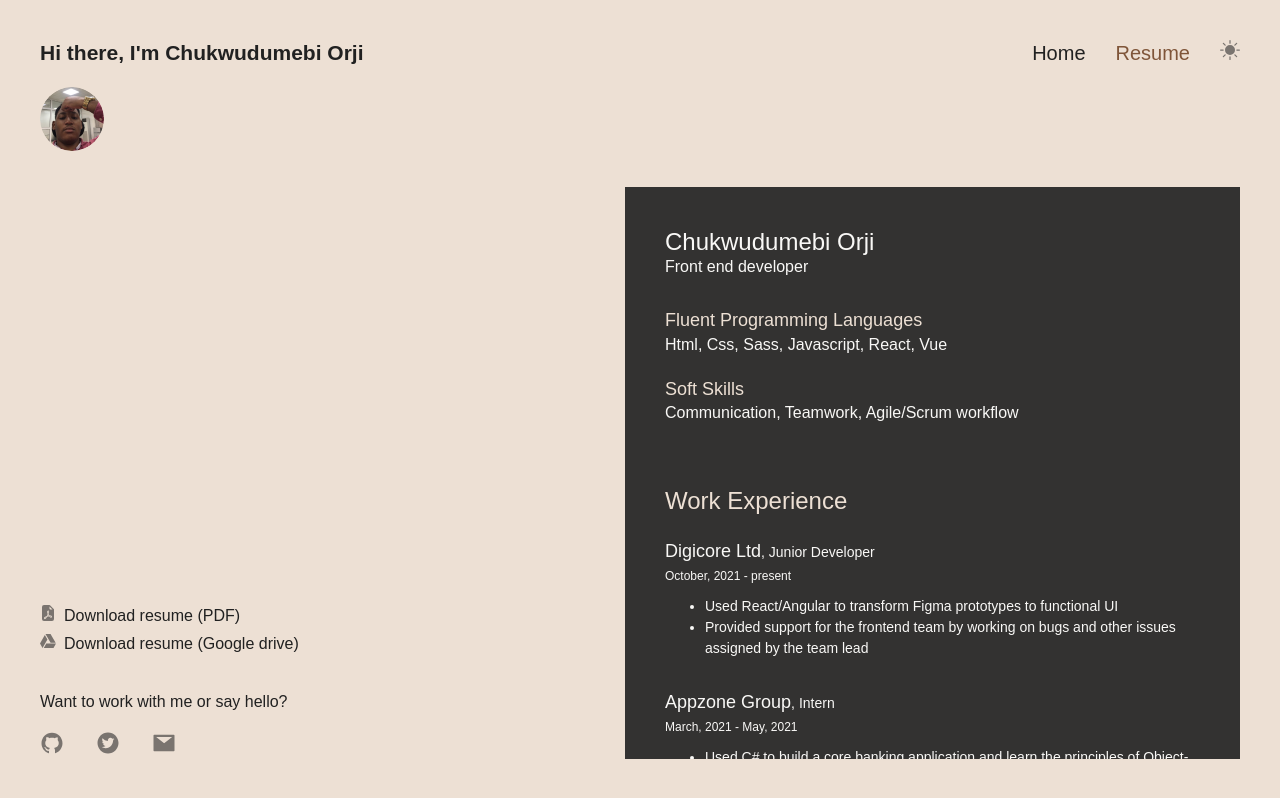
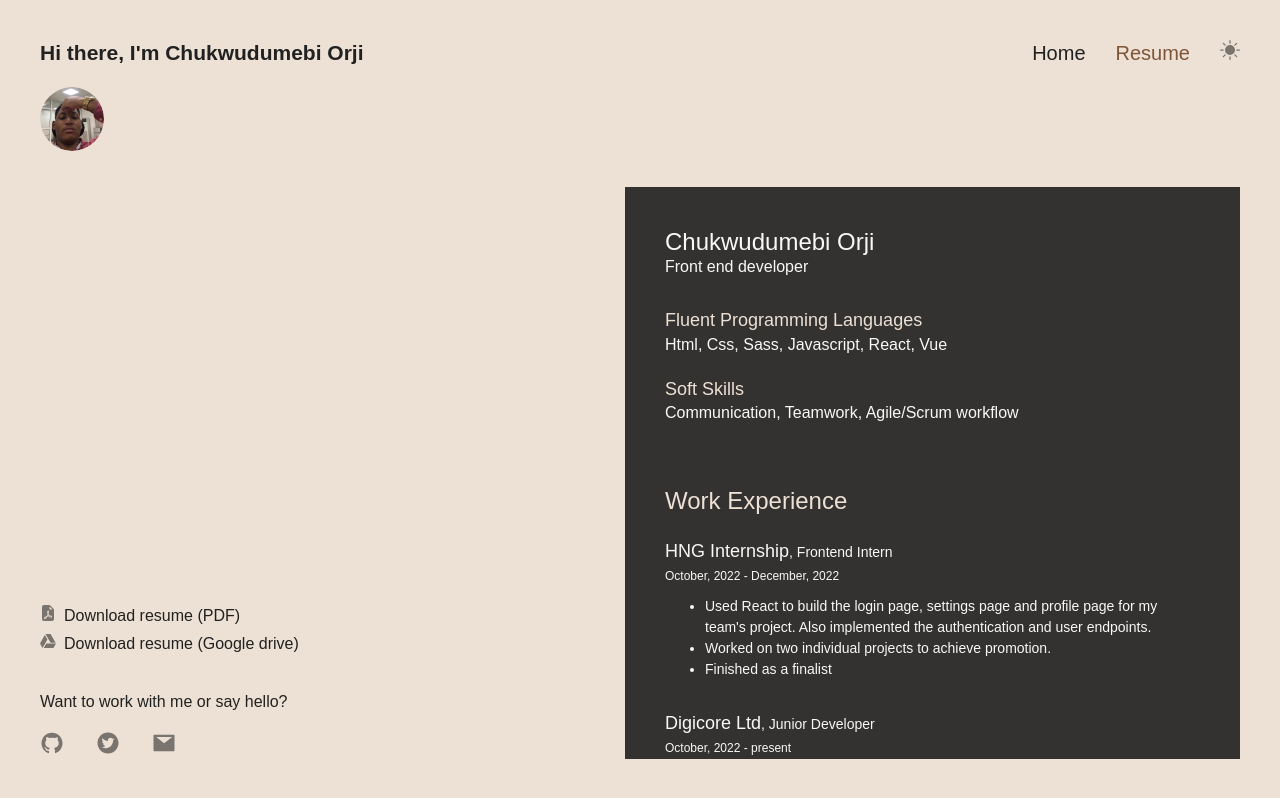
Before and after one commit to ChukwudumebiOrji/portfolio, a React (Create React App) app: page /resume in a window 1280 px wide. Built offline with nearby package versions, Linux system fonts and the light colour scheme; a web font is replaced by a local one.

Commit message:
resume animation

```diff
--- a/src/components/ProjectTile/index.tsx
+++ b/src/components/ProjectTile/index.tsx
@@ -5,7 +5,7 @@ import { getLanguagesStr } from "../../utils/func"
 import { motion } from "framer-motion"
 
 const cardHover: any = {
-  backgroundColor: "#1E1E1E",
+  backgroundColor: "#101010",
   transition: { duration: 0.2 },
 }
 
--- a/src/data/workexperience.ts
+++ b/src/data/workexperience.ts
@@ -7,9 +7,19 @@ export interface IWorkExp {
 
 const workExperience: IWorkExp[] = [
   {
+    company: "HNG Internship",
+    role: "Frontend Intern",
+    duration: "October, 2022 - December, 2022",
+    tasks: [
+      "Used React to build the login page, settings page and profile page for my team's project. Also implemented the authentication and user endpoints.",
+      "Worked on two individual projects to achieve promotion.",
+      "Finished as a finalist",
+    ],
+  },
+  {
     company: "Digicore Ltd",
     role: "Junior Developer",
-    duration: "October, 2021 - present",
+    duration: "October, 2022 - present",
     tasks: [
       "Used React/Angular to transform Figma prototypes to functional UI",
       "Provided support for the frontend team by working on bugs and other issues assigned by the team lead",
@@ -18,7 +28,7 @@ const workExperience: IWorkExp[] = [
   {
     company: "Appzone Group",
     role: "Intern",
-    duration: "March, 2021 - May, 2021",
+    duration: "March, 2022 - May, 2022",
     tasks: [
       "Used C# to build a core banking application and learn the principles of Object-Oriented Programming",
       "Took meeting notes and compiled paperwork to support the team whenever necessary",
--- a/src/index.css
+++ b/src/index.css
@@ -559,12 +559,15 @@ button {
 .project-detail .links {
   margin-top: 2.5em;
 }
+.project-detail #project-link:hover svg {
+  animation: slide-tr 0.2s cubic-bezier(0.25, 0.46, 0.45, 0.94) both;
+}
 
 .project-card {
   color: var(--color-card-text);
   background-color: var(--color-card-background);
   width: 325px;
-  max-height: 163px;
+  max-height: 180px;
   padding: 1.25em;
   cursor: pointer;
 }
@@ -581,7 +584,7 @@ button {
   .project-card {
     padding: 1.75em;
     width: 420px;
-    max-height: 210px;
+    max-height: 240px;
   }
 }
 @media screen and (min-width: 1024px) {
--- a/src/pages/Home.tsx
+++ b/src/pages/Home.tsx
@@ -55,12 +55,12 @@ const Home = () => {
         <AnimatePresence>{showCurtain && <Curtain />}</AnimatePresence>
         {!showCurtain && (
           <>
+            <Header route={route} />
             <motion.div
               variants={homeVariants}
               initial="topInitial"
               animate="top"
             >
-              <Header route={route} />
               <div className="about">
                 <p className="desc">
                   I have been a frontend developer since October, 2021. I create
--- a/src/pages/ProjectDetail.tsx
+++ b/src/pages/ProjectDetail.tsx
@@ -43,7 +43,12 @@ const ProjectDetail = () => {
                 <BsArrowLeft />
                 back
               </a>
-              <a href={project?.liveLink} target="_blank" rel="noreferrer">
+              <a
+                href={project?.liveLink}
+                target="_blank"
+                rel="noreferrer"
+                id="project-link"
+              >
                 View Project <BsArrowUpRight />
               </a>
             </div>
--- a/src/pages/Resume.tsx
+++ b/src/pages/Resume.tsx
@@ -1,3 +1,4 @@
+import { motion } from "framer-motion"
 import React from "react"
 import { BsFillFileEarmarkPdfFill } from "react-icons/bs"
 import { FaGoogleDrive } from "react-icons/fa"
@@ -7,6 +8,29 @@ import Header from "../components/Header"
 import Links from "../components/Links"
 const resumePdf = require("../assets/Resume.pdf")
 
+const resumeVariants = {
+  leftInitial: { x: "-50vw", opacity: 0 },
+  left: {
+    x: 0,
+    opacity: 1,
+    transition: {
+      duration: 1.5,
+      type: "spring",
+      bounce: 0.4,
+    },
+  },
+  rightInitial: { x: "50vw", opacity: 0 },
+  right: {
+    x: 0,
+    opacity: 1,
+    transition: {
+      duration: 1.5,
+      type: "spring",
+      bounce: 0.4,
+    },
+  },
+}
+
 const Resume = () => {
   const route = useLoaderData()
 
@@ -14,7 +38,11 @@ const Resume = () => {
     <div className="resume-container">
       <Header route={route} />
       <div className="resume">
-        <div>
+        <motion.div
+          variants={resumeVariants}
+          initial="leftInitial"
+          animate="left"
+        >
           <ul className="download-links">
             <li>
               <a href={resumePdf} download={"Chukwudumebi-Orji-Resume"}>
@@ -34,8 +62,14 @@ const Resume = () => {
             </li>
           </ul>
           <Links />
-        </div>
-        <CV />
+        </motion.div>
+        <motion.div
+          variants={resumeVariants}
+          initial="rightInitial"
+          animate="right"
+        >
+          <CV />
+        </motion.div>
       </div>
     </div>
   )
--- a/src/sass/components/_projectcard.scss
+++ b/src/sass/components/_projectcard.scss
@@ -1,14 +1,14 @@
 .project-card {
   @include card;
   width: 325px;
-  max-height: 163px;
+  max-height: 180px;
   padding: 1.25em;
   cursor: pointer;
 
   @include mq(medium) {
     padding: 1.75em;
     width: 420px;
-    max-height: 210px;
+    max-height: 240px;
   }
 
   @include mq(large) {
--- a/src/sass/pages/_projectdetail.scss
+++ b/src/sass/pages/_projectdetail.scss
@@ -73,4 +73,10 @@
   .links {
     margin-top: 2.5em;
   }
+
+  #project-link {
+    &:hover svg {
+      animation: slide-tr 0.2s cubic-bezier(0.25, 0.46, 0.45, 0.94) both;
+    }
+  }
 }
```
Also changed, not shown: 1 other file (tests, documents, lock files or other folders).
